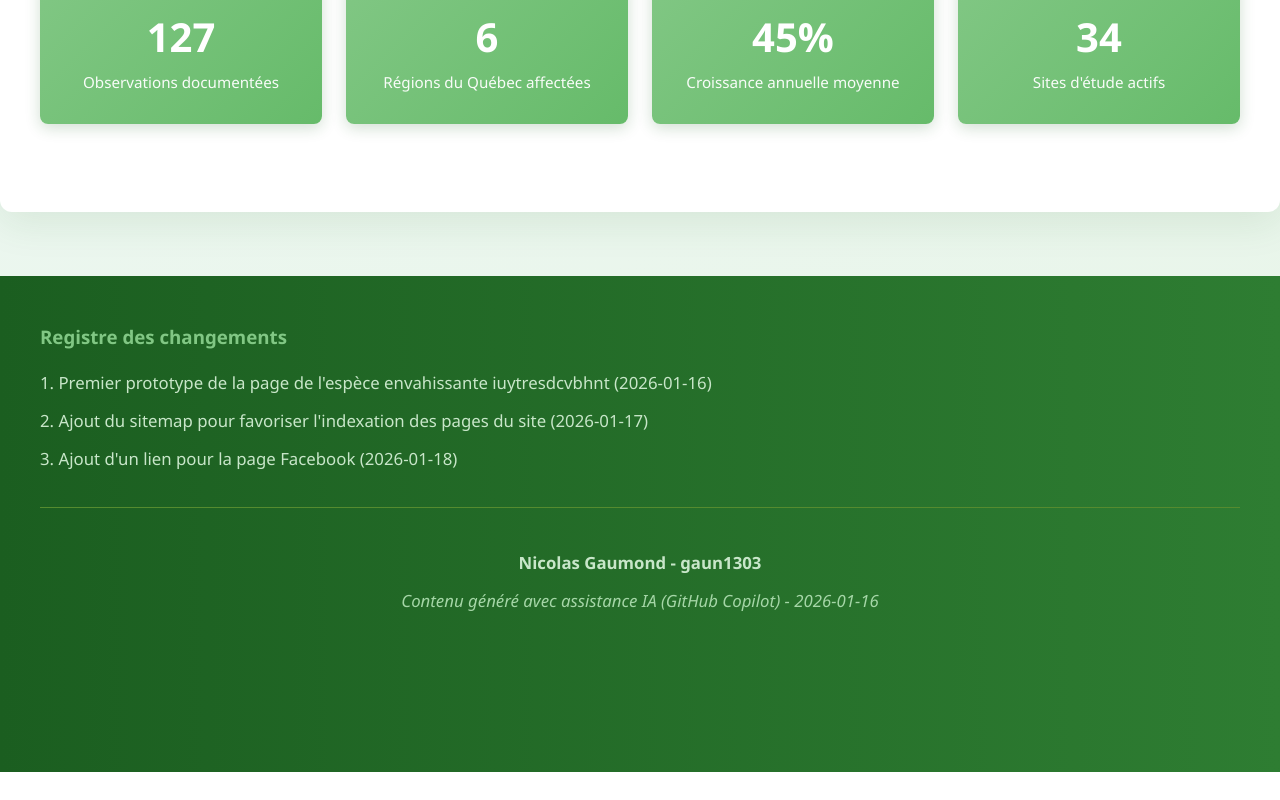
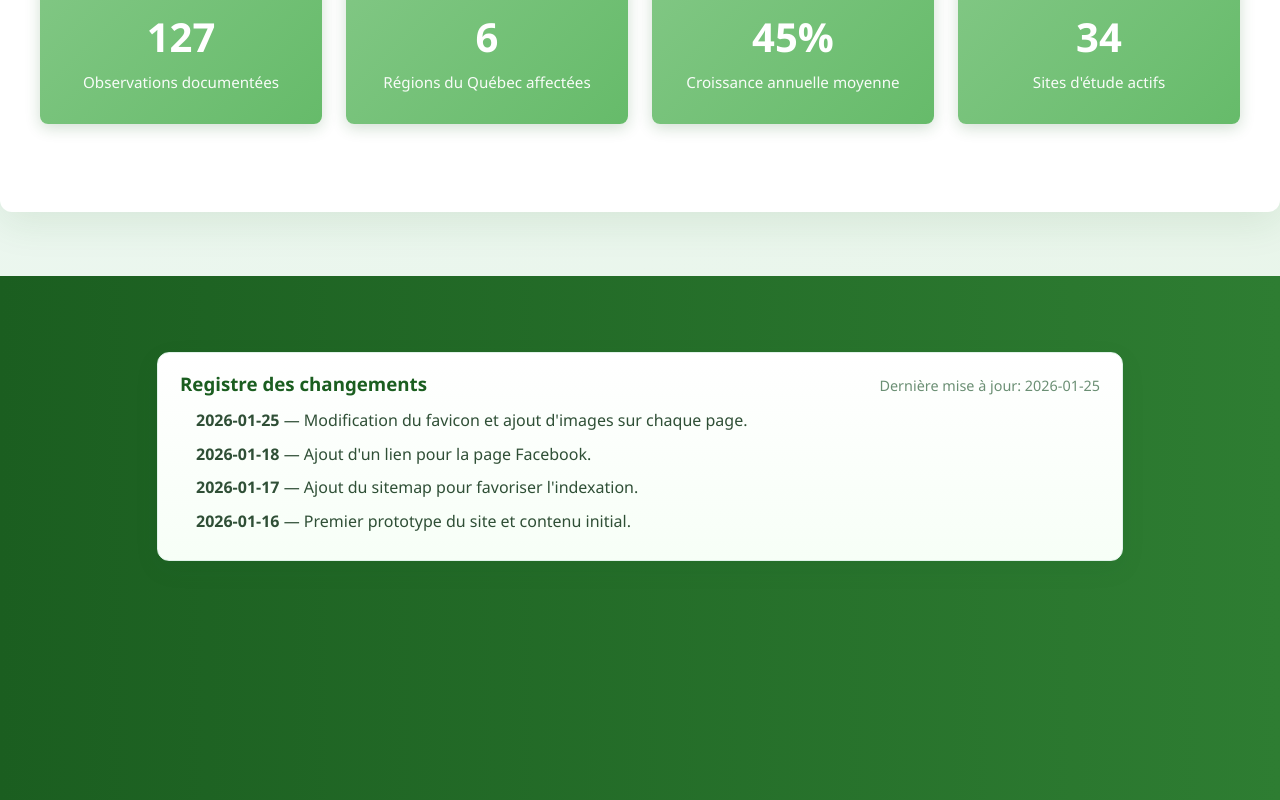
Before and after one commit to GeneralMeow28/iuytresdcvbhnt-gaun1303, a Vue app: page / in a window 1280 px wide. Shown: the part 2654-3454 px from the top of the page. Before the commit the page ends 3426 px from the top, so only its background shows below. Built offline with nearby package versions, Linux system fonts and the light colour scheme.

Commit message:
ajout du changelog (IA)

```diff
--- a/index.html
+++ b/index.html
@@ -3,6 +3,7 @@
 
 <head>
   <meta charset="UTF-8">
+  <!-- "Emoji graphics provided by Twemoji / Twitter, Inc and other contributors, licensed under CC-BY 4.0." -->
   <link rel="apple-touch-icon" sizes="180x180" href="/apple-touch-icon.png">
   <link rel="icon" type="image/png" sizes="32x32" href="/favicon-32x32.png">
   <link rel="icon" type="image/png" sizes="16x16" href="/favicon-16x16.png">
--- /dev/null
+++ b/src/components/Changelog.vue
@@ -0,0 +1,67 @@
+<template>
+  <section class="changelog-card">
+    <div class="changelog-header">
+      <h3>Registre des changements</h3>
+      <small class="changelog-date">Dernière mise à jour: 2026-01-25</small>
+    </div>
+
+    <ul class="changelog-list">
+      <li>
+        <strong>2026-01-25</strong> — Modification du favicon et ajout d'images sur chaque page.
+      </li>
+      <li>
+        <strong>2026-01-18</strong> — Ajout d'un lien pour la page Facebook.
+      </li>
+      <li>
+        <strong>2026-01-17</strong> — Ajout du sitemap pour favoriser l'indexation.
+      </li>
+      <li>
+        <strong>2026-01-16</strong> — Premier prototype du site et contenu initial.
+      </li>
+    </ul>
+  </section>
+</template>
+
+<script setup>
+// Static changelog component — keep lightweight and presentational.
+</script>
+
+<style scoped>
+.changelog-card {
+  background: linear-gradient(180deg, #ffffff 0%, #f7fff7 100%);
+  border: 1px solid #e0f2e9;
+  border-radius: 12px;
+  padding: 18px 22px;
+  box-shadow: 0 8px 24px rgba(31, 95, 55, 0.08);
+  max-width: 920px;
+  margin: 28px auto 12px;
+}
+
+.changelog-header {
+  display: flex;
+  justify-content: space-between;
+  align-items: baseline;
+  gap: 16px;
+}
+
+.changelog-header h3 {
+  margin: 0;
+  color: #1b5e20;
+}
+
+.changelog-date {
+  color: #6b8f74;
+  font-size: 0.9rem;
+}
+
+.changelog-list {
+  margin: 12px 0 0 0;
+  padding-left: 1rem;
+  color: #2f4f36;
+  line-height: 1.6;
+}
+
+.changelog-list li {
+  margin: 8px 0;
+}
+</style>
--- a/src/views/HomePage.vue
+++ b/src/views/HomePage.vue
@@ -165,24 +165,7 @@
 
     <footer class="footer">
       <div class="container">
-        <h3>Registre des changements</h3>
-        <ul>
-          <li>
-            <p>
-              1. Premier prototype de la page de l'espèce envahissante iuytresdcvbhnt (2026-01-16)
-            </p>
-          </li>
-          <li>
-            <p>2. Ajout du sitemap pour favoriser l'indexation des pages du site (2026-01-17)</p>
-          </li>
-          <li>
-            <p>3. Ajout d'un lien pour la page Facebook (2026-01-18)</p>
-          </li>
-        </ul>
-        <div class="footer-credits">
-          <p><strong>Nicolas Gaumond - gaun1303</strong></p>
-          <p><em>Contenu généré avec assistance IA (GitHub Copilot) - 2026-01-16</em></p>
-        </div>
+        <Changelog />
       </div>
     </footer>
   </body>
@@ -190,6 +173,7 @@
 
 <script setup>
 import { RouterLink } from 'vue-router'
+import Changelog from '../components/Changelog.vue'
 </script>
 
 <style>
--- a/src/views/ImpactsPage.vue
+++ b/src/views/ImpactsPage.vue
@@ -204,6 +204,8 @@
       </section>
     </div>
 
+    <Changelog />
+
     <footer class="footer">
       <div class="container">
         <h3>À Propos des Impacts Écologiques</h3>
@@ -222,6 +224,7 @@
 
 <script setup>
 import { RouterLink } from 'vue-router'
+import Changelog from '../components/Changelog.vue'
 </script>
 
 <style scoped>
--- a/src/views/OverviewPage.vue
+++ b/src/views/OverviewPage.vue
@@ -126,6 +126,8 @@
       </section>
     </div>
 
+    <Changelog />
+
     <footer class="footer">
       <div class="container">
         <h3>Informations supplémentaires</h3>
@@ -144,6 +146,7 @@
 
 <script setup>
 import { RouterLink } from 'vue-router'
+import Changelog from '../components/Changelog.vue'
 </script>
 
 <style scoped>
--- a/src/views/SurveillancePage.vue
+++ b/src/views/SurveillancePage.vue
@@ -291,6 +291,8 @@
       </section>
     </div>
 
+    <Changelog />
+
     <footer class="footer">
       <div class="container">
         <h3>À Propos de la Surveillance</h3>
@@ -309,6 +311,7 @@
 
 <script setup>
 import { RouterLink } from 'vue-router'
+import Changelog from '../components/Changelog.vue'
 </script>
 
 <style scoped>
```
